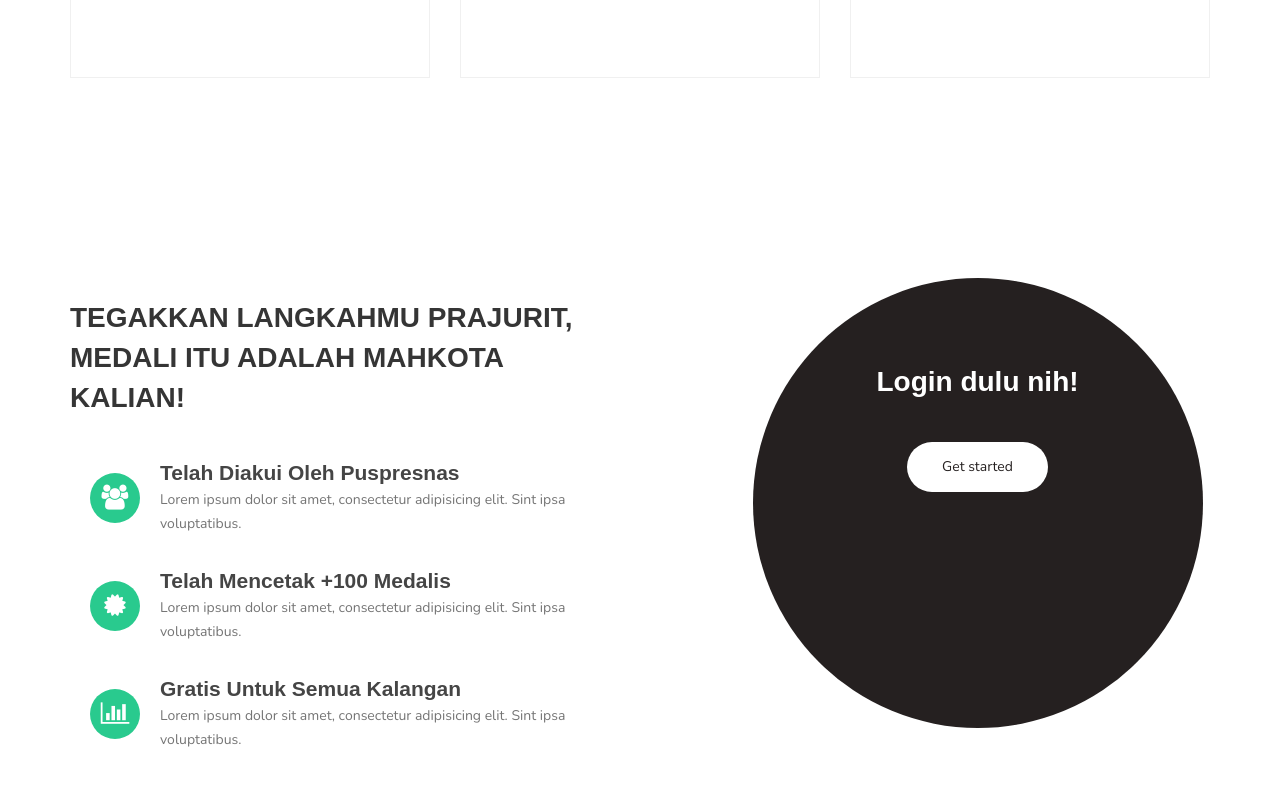
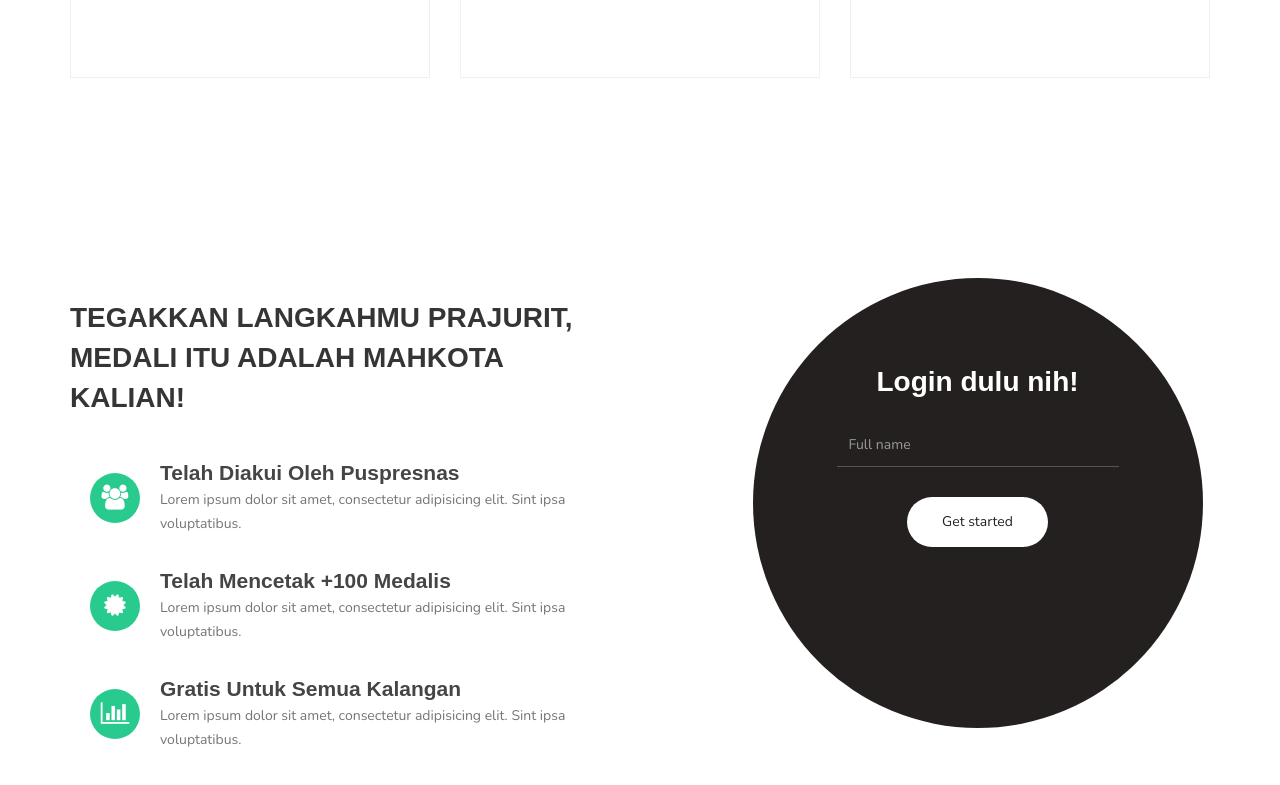
Before and after one commit to farihtubika-hash/profileweb, a plain HTML site: page index.html in a window 1280 px wide. Shown: the part 1111-1896 px from the top of the page. Drawn offline with nearby package versions, Linux system fonts and the light colour scheme; a script that the page names is missing; a web font is replaced by a local one.

Commit message:
Update index.html

```diff
--- a/index.html
+++ b/index.html
@@ -190,6 +190,7 @@ https://templatemo.com/tm-516-known
                          <div class="entry-form">
                               <form action="#" method="post">
                                    <h2>Login dulu nih!</h2>
+                                   <input type="text" name="full name" class="form-control" placeholder="Full name" required="">
 
                                    <button class="submit-btn form-control" id="form-submit" onclick="location.href='https://farihtubika-hash.github.io/profileweb/login/'">Get started</button>
                               </form>
```
